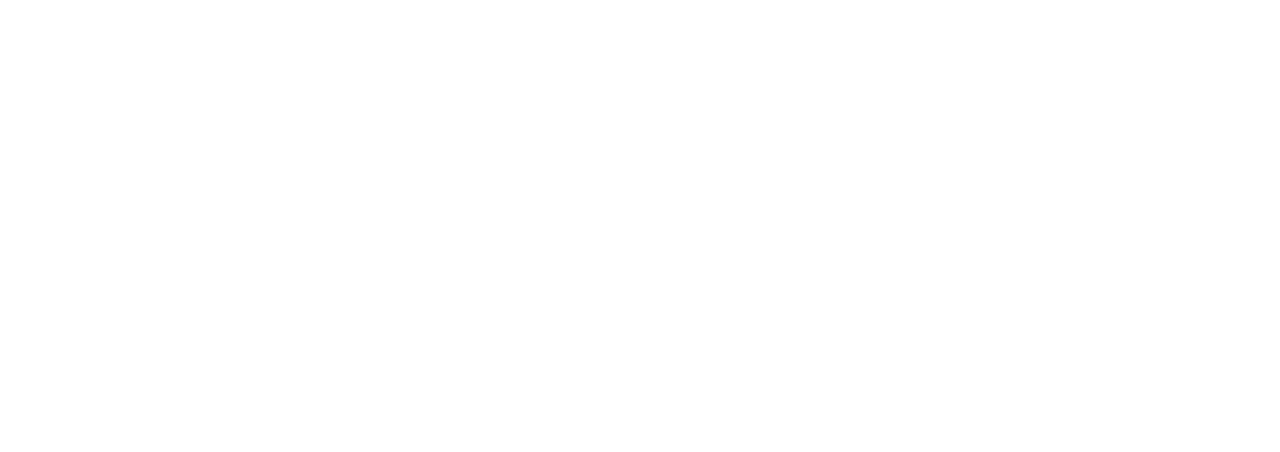
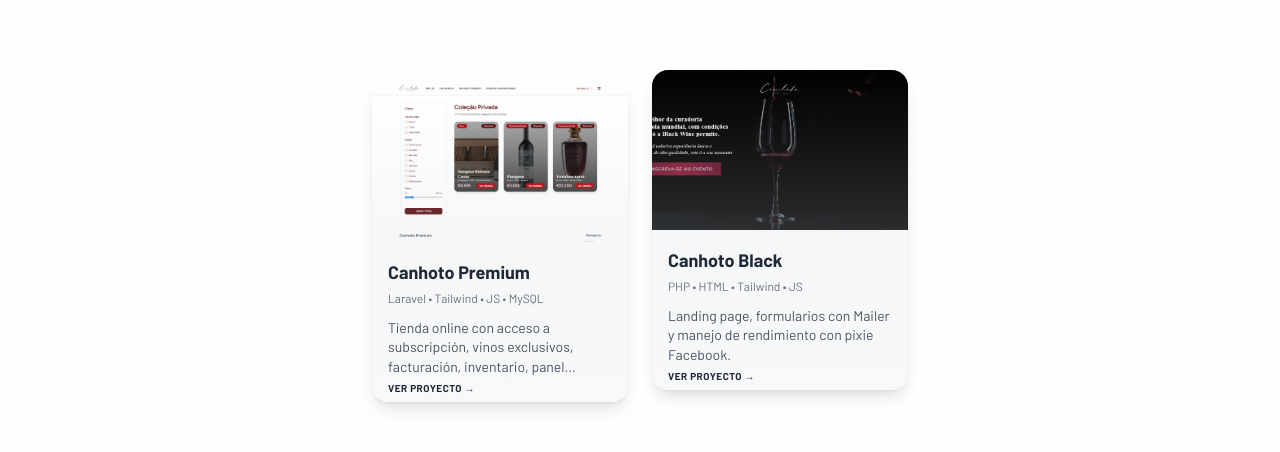
Before and after one commit to Leo1827/breaf, a Nuxt app: page / in a window 1280 px wide. Shown: the part 963-1415 px from the top of the page. Before the commit the page ends 869 px from the top, so only its background shows below. Built offline with nearby package versions, Linux system fonts and the light colour scheme.

Commit message:
Feat: add cards services projects section

```diff
--- a/components/Header.vue
+++ b/components/Header.vue
@@ -15,7 +15,7 @@
 
       <!-- Nombre principal -->
       <h1
-        class="text-4xl md:text-7xl transform scale-y-110 font-bold text-[#333] mb-12 md:mt-0 mt-20"
+        class="text-4xl md:text-7xl transform scale-y-110 font-bold text-[#333]  md:mt-14 mt-20"
       >
         MILEER LEÓN
       </h1>
--- /dev/null
+++ b/components/ProjectFloating.vue
@@ -0,0 +1,99 @@
+<template>
+  <section
+    class="relative w-full min-h-screen flex flex-wrap justify-center items-center gap-6 bg-white overflow-hidden font-[Barlow]"
+  >
+    <!-- Fondo con animación sutil -->
+    <div class="absolute inset-0 bg-gradient-to-br from-gray-50 to-white animate-pulse-slow opacity-50"></div>
+
+    <div
+      v-for="(project, index) in projects"
+      :key="index"
+      class="group relative w-64 h-80 bg-white rounded-2xl shadow-lg hover:shadow-2xl transition-all duration-500 transform hover:-translate-y-3 hover:rotate-2"
+      :style="getFloatingStyle(index)"
+    >
+      <div class="absolute inset-0 bg-gradient-to-t from-gray-100/60 via-gray-300/20 to-transparent rounded-2xl"></div>
+
+      <img
+        :src="project.image"
+        :alt="project.title"
+        class="w-full h-1/2 object-cover rounded-t-2xl"
+      />
+
+      <div class="p-4 text-left relative z-10">
+        <h3 class="text-lg font-bold text-gray-800 mb-1">
+          {{ project.title }}
+        </h3>
+        <p class="text-xs text-gray-500 mb-3">{{ project.tech }}</p>
+        <p class="text-sm text-gray-600 leading-snug line-clamp-3">
+          {{ project.description }}
+        </p>
+      </div>
+
+      <div class="absolute bottom-1 left-4">
+        <a
+          :href="project.link"
+          target="_blank"
+          class="text-[10px] font-semibold tracking-wider text-gray-800 group-hover:text-blue-500 transition"
+        >
+          VER PROYECTO →
+        </a>
+      </div>
+    </div>
+  </section>
+</template>
+
+<script setup>
+import { ref } from 'vue'
+
+// Lista de proyectos (puedes reemplazar las imágenes y links)
+const projects = ref([
+  {
+    title: 'Canhoto Premium',
+    tech: 'Laravel • Tailwind • JS • MySQL',
+    description:
+      'Tienda online con acceso a subscripción, vinos exclusivos, facturación, inventario, panel administrador, responsive.',
+    image: '/images/1111.PNG',
+    link: 'https://canhotopremium.com/'
+  },
+  {
+    title: 'Canhoto Black',
+    tech: 'PHP • HTML • Tailwind • JS',
+    description:
+      'Landing page, formularios con Mailer y manejo de rendimiento con pixie Facebook.',
+    image: '/images/22.PNG',
+    link: 'https://www.canhotoblack.com/'
+  },
+
+])
+
+// Genera posiciones flotantes aleatorias para simular movimiento
+const getFloatingStyle = (index) => {
+  const offset = (index % 2 === 0 ? 1 : -1) * (5 + index * 2)
+  const animation = `float-${index % 3}`
+  return {
+    animation: `${animation} 6s ease-in-out infinite`,
+    transform: `translateY(${offset}px)`
+  }
+}
+</script>
+
+<style scoped>
+@keyframes float-0 {
+  0%, 100% { transform: translateY(0px); }
+  50% { transform: translateY(-10px); }
+}
+@keyframes float-1 {
+  0%, 100% { transform: translateY(0px); }
+  50% { transform: translateY(8px); }
+}
+@keyframes float-2 {
+  0%, 100% { transform: translateY(0px); }
+  50% { transform: translateY(-12px); }
+}
+
+/* Animación de fondo sutil */
+@keyframes pulse-slow {
+  0%, 100% { opacity: 0.5; }
+  50% { opacity: 0.8; }
+}
+</style>
--- a/pages/index.vue
+++ b/pages/index.vue
@@ -1,11 +1,13 @@
 <template>
   <div class="min-h-screen flex flex-col">
     <Header />
+    <ProjectFloating />
     <Footer />
   </div>
 </template>
 
 <script setup>
 import Header from '@/components/Header.vue'
+import ProjectFloating from '@/components/ProjectFloating.vue'
 import Footer from '@/components/Footer.vue'
 </script>
```
Also changed, not shown: public/images/1111.PNG (added), public/images/22.PNG (added).
